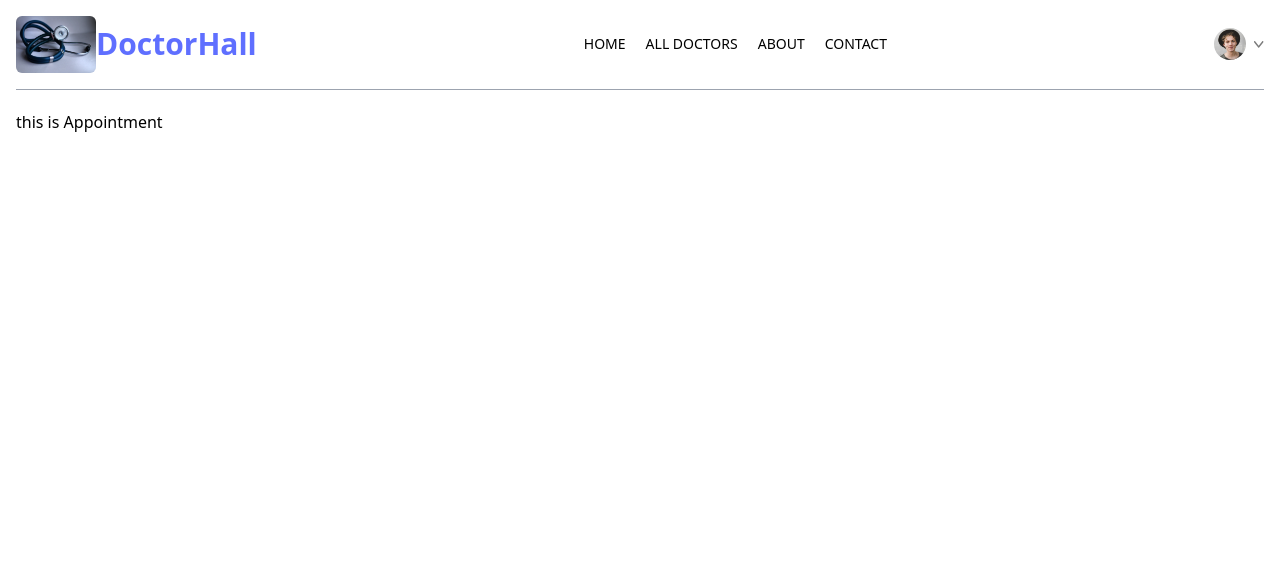
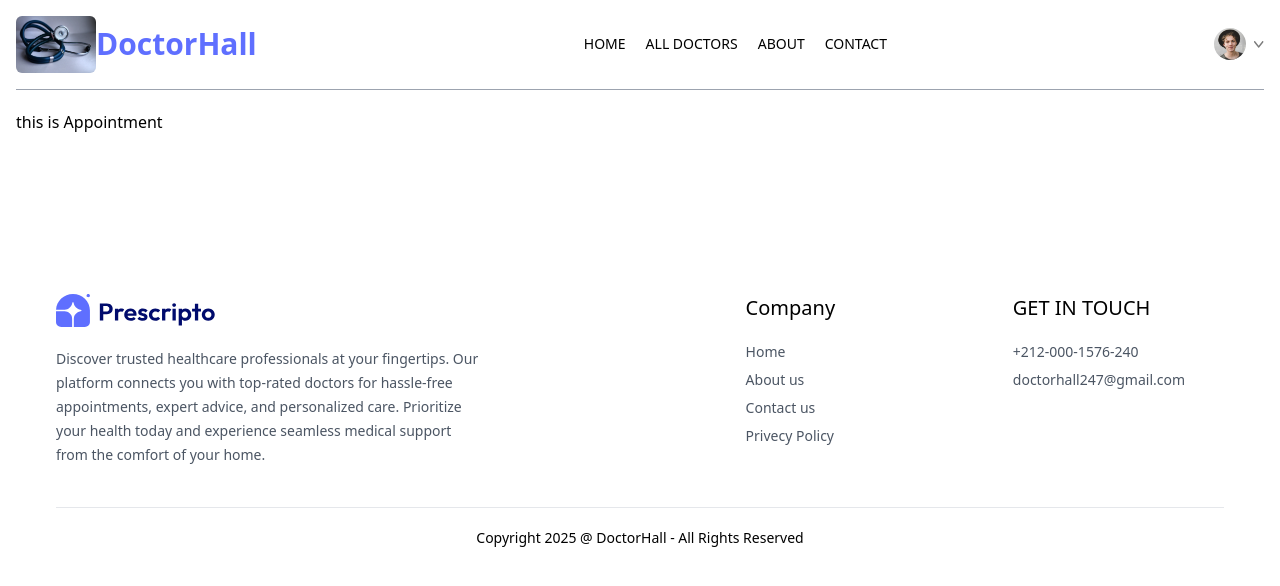
Before and after one commit to torikulislamv3/DoctorHall, a React (Vite) app in the folder Doctor-Frontend/: page /appointments/1 in a window 1280 px wide. Shown: the top 586 px of the page. Built offline with nearby package versions, Linux system fonts and the light colour scheme.

Commit message:
fotter section added

```diff
--- a/Doctor-Frontend/src/components/Footer.jsx
+++ b/Doctor-Frontend/src/components/Footer.jsx
@@ -1,23 +1,61 @@
 import React from 'react'
+import { assets } from '../assets/assets'
+import { Link } from 'react-router-dom'
 
 export default function Footer() {
   return (
-    <div>
-       <div>
+    <div className='md:mx-10'>
+       <div className='flex flex-col sm:grid grid-cols-[3fr_1fr_1fr] gap-14 my-10 mt-40 text-sm'>
             {/* -----Left side----- */}
             <div>
-
+                <img className='mb-5 w-40' src={assets.logo} alt="" />
+                <p className='w-full md:w-2/3 text-gray-600 leading-6'>
+                Discover trusted healthcare professionals at your fingertips. Our platform connects you with top-rated doctors for hassle-free appointments, expert advice, and personalized care. Prioritize your health today and experience seamless medical support from the comfort of your home.
+                </p>
             </div>
 
             {/* -----Center side----- */}
             <div>
-
+                <p className='text-xl font-medium mb-5'>Company</p>
+                <ul className='flex flex-col gap-2 text-gray-600 cursor-pointer'>
+                    <li>
+                       <Link to='/'>Home</Link>
+                    </li>
+                    <li>
+                        <Link to='/about'>About us</Link>
+                    </li>
+                    <li>
+                        <Link to='/contact'>Contact us</Link>
+                    </li>
+                    <li>
+                        <Link to='/'>Privecy Policy</Link>
+                    </li>
+                </ul>
             </div>
 
             {/* -----Right side----- */}
             <div>
-
+                <p className='text-xl font-medium mb-5'>GET IN TOUCH</p>
+                <ul className='flex flex-col gap-2 text-gray-600'>
+                    <li>
+                    <a href="tel:+8801234567890" className=" hover:underline">
+                        +212-000-1576-240
+                   </a>
+                    </li>
+                    <li>
+                    <a href="mailto:doctorhall@gmail.com" className="hover:underline">
+                        doctorhall247@gmail.com
+                    </a>
+                    </li>
+                </ul>
             </div>
+       </div>
+       {/* -----copyright-resolve----- */}
+       <div>
+        <hr />
+        <p className='py-5 text-sm text-center'>
+            Copyright {new Date().getFullYear()} @ DoctorHall - All Rights Reserved
+        </p>
        </div>
     </div>
   )
```
